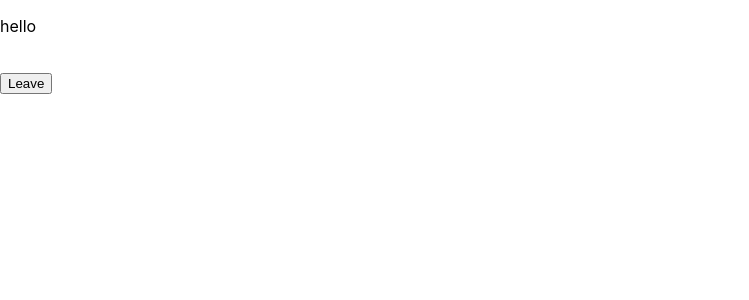
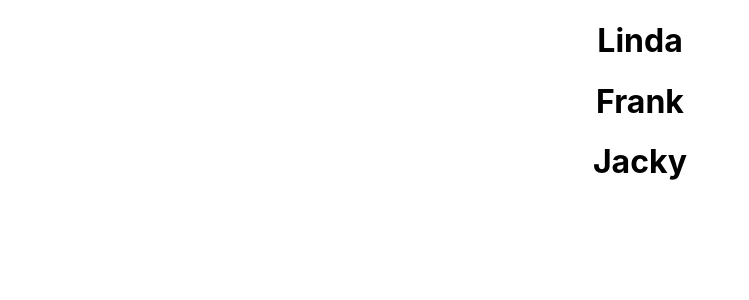
Before and after one commit to dwi13L/transylvania_yellow_pages, a React (Create React App) app: page / in a window 1280 px wide. Shown: the top 300 px of the page, without its empty margins (0-749 px from the left). Built offline with nearby package versions, Linux system fonts and the light colour scheme.

Commit message:
Rendering lists with iterations

```diff
--- a/src/App.js
+++ b/src/App.js
@@ -1,36 +1,40 @@
 import React, { Component } from "react";
 import "./App.css";
+import { v4 } from "uuid";
 
 export default class App extends Component {
   constructor(props) {
     super(props);
 
     this.state = {
-      text: `hello`,
+      monsters: [
+        { id: v4(), name: `Linda` },
+        { id: v4(), name: `Frank` },
+        { id: v4(), name: `Jacky` },
+      ],
     };
   }
 
-  handleButtonClick = () => {
-    this.setState(
-      /**
-       * Access to current state is available as an argument to the functions
-       */
-      () => {
-        return { text: `Good bye` };
-      }, //updater function that returns an object that will be set as the state
+  /**
+   * - Lists and Keys
 
-      (state) => {
-        console.log(state.text);
-      } //callback function that executes post async update
-    );
-  };
+    > A “key” is a special string attribute you need to include when creating lists of elements. Keys help React identify which items have changed, are added, or are removed.
+    >
+    - Ideally, use id’s for keys and index as last resort as it may negatively affect performance and may cause issues with component state.
+    - When keys are not assigned, react uses index as key
+    - Keys must be assigned to top level item being returned from map function
+    - Keys used within arrays should be unique among their siblings but doesn’t have to be unique globally
+    - Reads
+        [Index as a key is an anti-pattern](https://medium.com/@robinpokorny/index-as-a-key-is-an-anti-pattern-e0349aece318)
+        [Reconciliation - React](https://reactjs.org/docs/reconciliation.html#recursing-on-children)
+   */
 
   render() {
     return (
-      <div className="app">
-        <p> {this.state.text}</p>
-        <br />
-        <button onClick={this.handleButtonClick}>Leave</button>
+      <div className="App">
+        {this.state.monsters.map((monster) => {
+          return <h1 key={monster.id}>{monster.name}</h1>;
+        })}
       </div>
     );
   }
```
